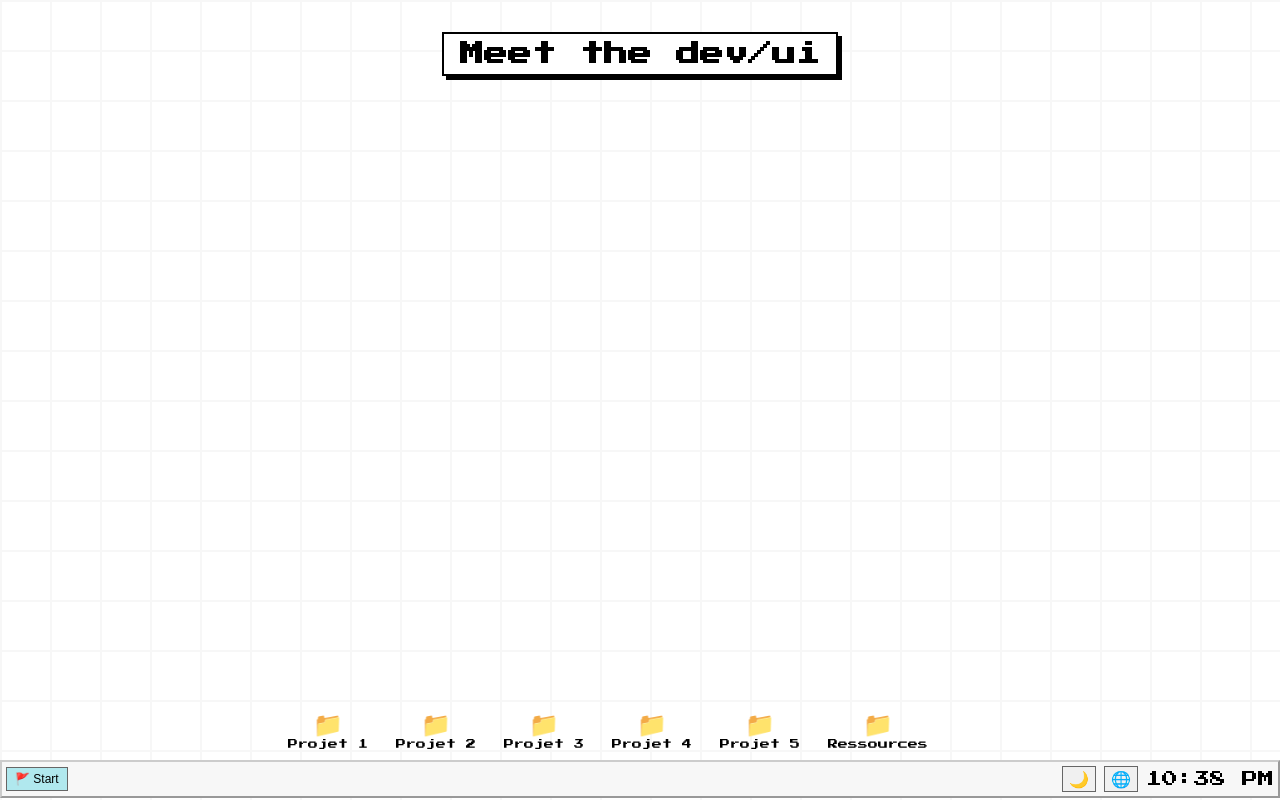
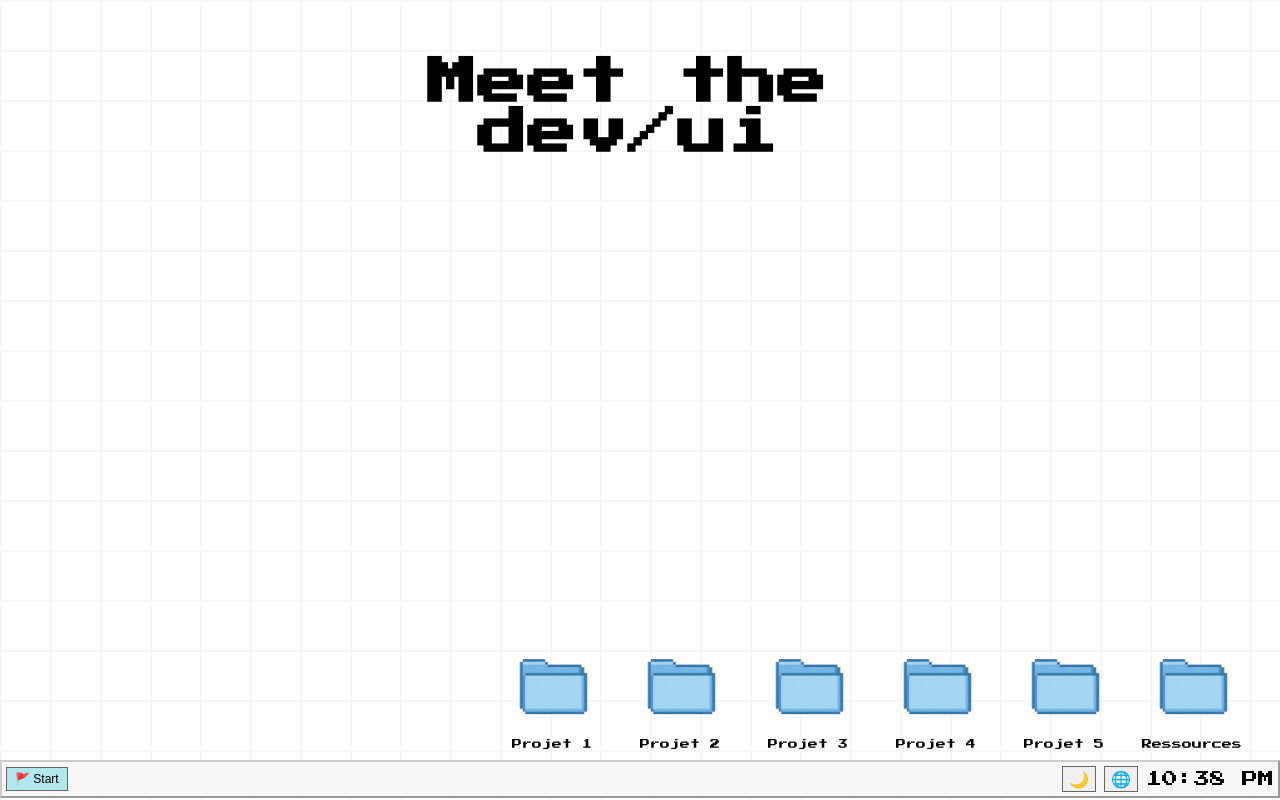
Before and after one commit to Nihirii/portfolio, an Angular app: page / in a window 1280 px wide. Built offline with nearby package versions, Linux system fonts and the light colour scheme.

Commit message:
change img folder

```diff
--- a/src/app/app.component.ts
+++ b/src/app/app.component.ts
@@ -18,13 +18,33 @@ import { NgIf } from '@angular/common'; // ⬅️ ajoute ça
 
       <h1 class="main-title">Meet the dev/<span class="ui">ui</span></h1>
       <div class="project-folders">
-        <button (click)="project1Open = true">Projet 1</button>
-        <button>Projet 2</button>
-        <button>Projet 3</button>
-        <button>Projet 4</button>
-        <button>Projet 5</button>
-        <button>Ressources</button>
+        <button (click)="project1Open = true">
+          <img src="assets/img/folder.png" alt="dossier" />
+          <span>Projet 1</span>
+        </button>
+
+        <button>
+          <img src="../assets/img/folder.png" alt="dossier" />
+          <span>Projet 2</span>
+        </button>
+        <button>
+          <img src="assets/img/folder.png" alt="dossier" />
+          <span>Projet 3</span>
+        </button>
+        <button>
+          <img src="assets/img/folder.png" alt="dossier" />
+          <span>Projet 4</span>
+        </button>
+        <button>
+          <img src="assets/img/folder.png" alt="dossier" />
+          <span>Projet 5</span>
+        </button>
+        <button>
+          <img src="assets/img/folder.png" alt="dossier" />
+          <span>Ressources</span>
+        </button>
       </div>
+
 
 
     <app-project-window
@@ -92,17 +112,16 @@ styles: [`
   .main-title {
     position: absolute;
     top: 16px;
-    left: 50%;
+    left: 49%;
     transform: translateX(-50%);
     z-index: 10;
 
     font-family: 'Press Start 2P', monospace;
-    font-size: 24px;
+    font-size: 50px;
     text-align: center!important;
-    background: white;
     padding: 8px 16px;
-    border: 2px solid #000;
-    box-shadow: 4px 4px 0 #000;
+    text-shadow: 3px 3px 0 $color-primary;
+
     color: black;
 
     .ui {
@@ -112,10 +131,10 @@ styles: [`
   .project-folders {
   position: absolute;
   bottom: 50px;
-    right:20px;
-    transform: translateX(-50%);
+  right: 32px;
   display: flex;
   gap: 16px;
+  z-index: 5;
 
   button {
     background: none;
@@ -125,11 +144,14 @@ styles: [`
     font-size: 10px;
     text-align: center;
     color: black;
+    display: flex;
+    flex-direction: column;
+    align-items: center;
 
-      &::before {
-        content: '📁';
-        display: block;
-        font-size: 24px;
+    img {
+      width: 100px;
+      height: auto;
+      margin-bottom: 4px;
     }
 
     &:hover {
@@ -137,6 +159,7 @@ styles: [`
     }
   }
 }
+
 `]
 
 })
```
Also changed, not shown: src/assets/img/folder.png (added). Lines whose indentation alone changed are shown as unchanged.
